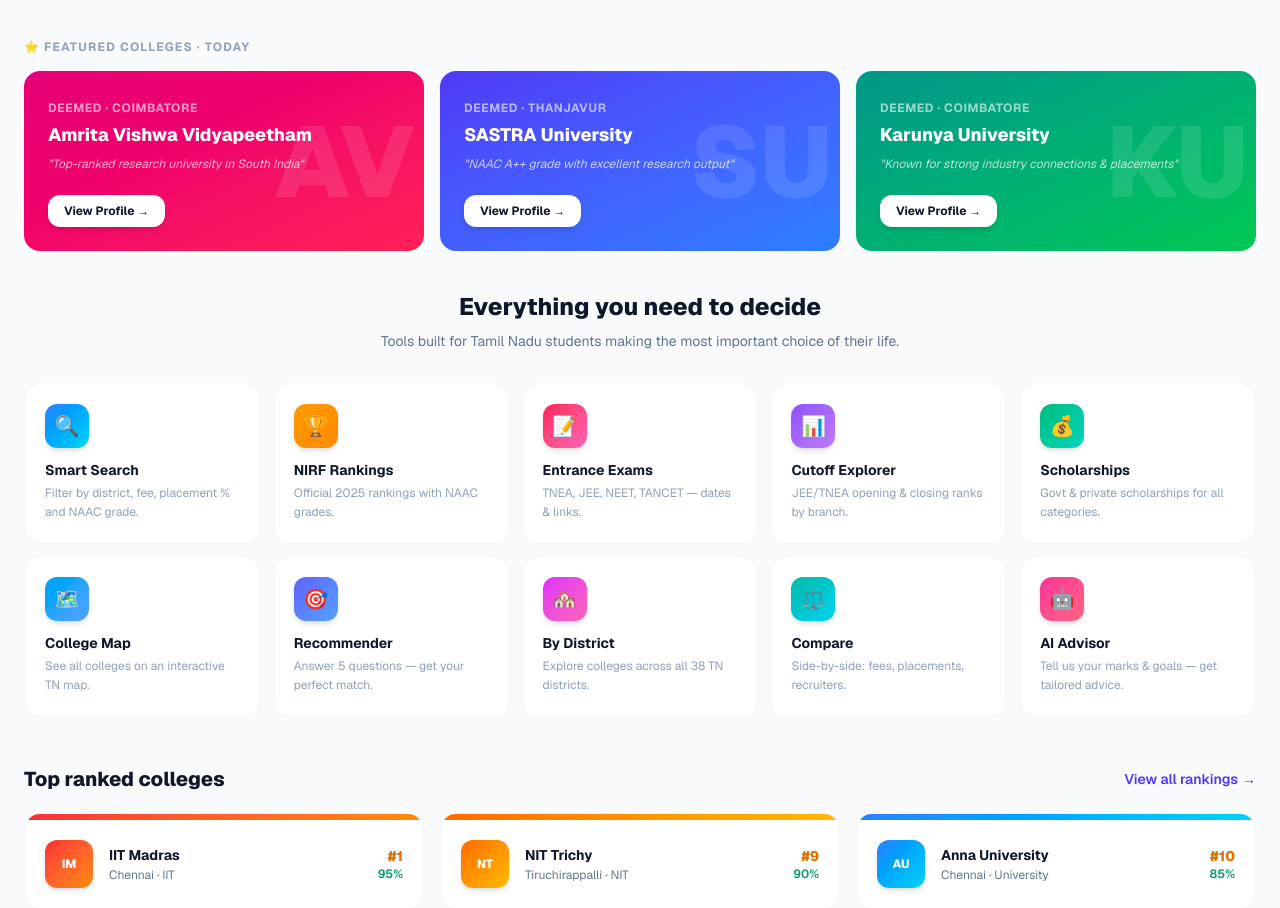
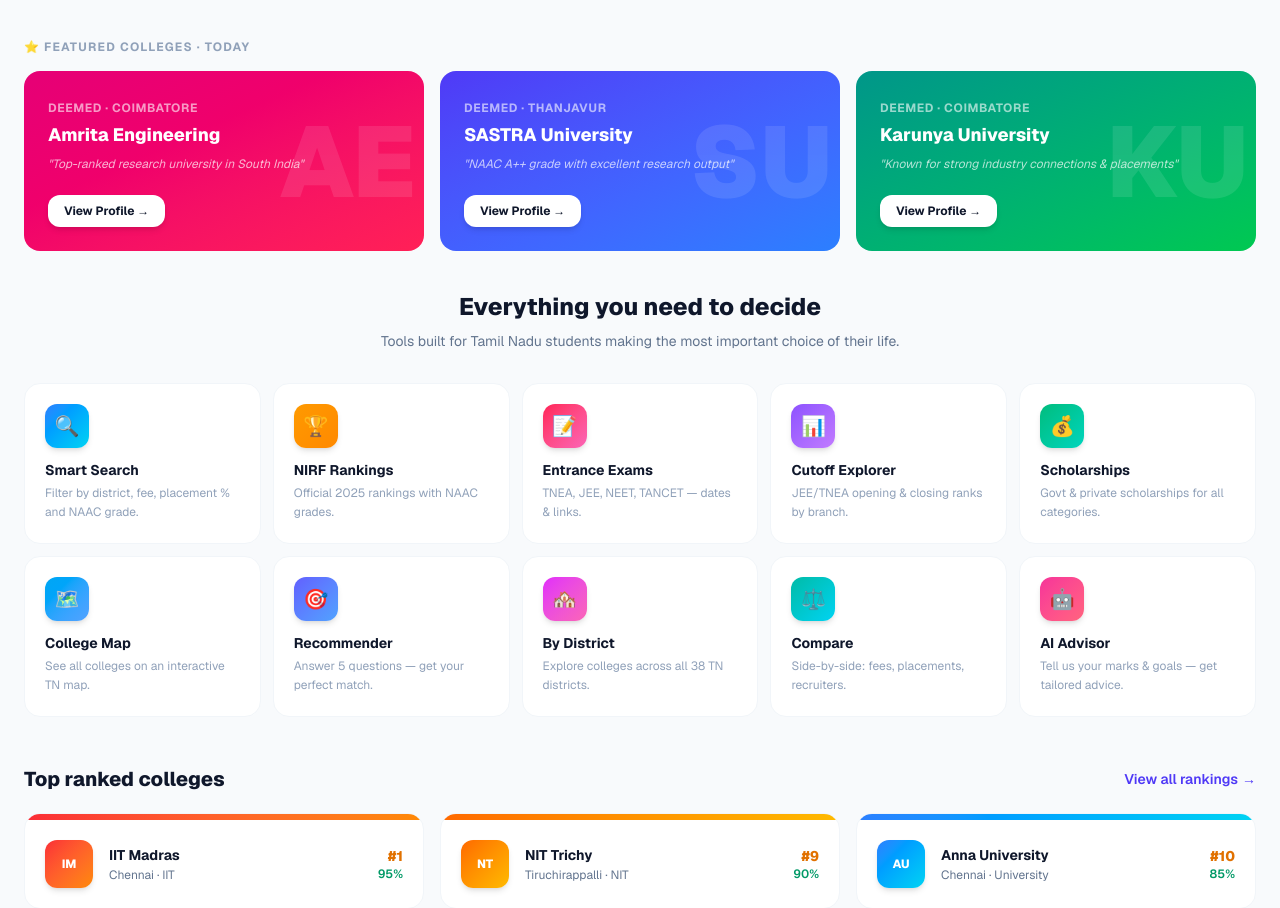
Before and after one commit to shafilahamed7/Pick-A-Degree, a Next.js app: page / in a window 1280 px wide. Shown: the part 862-1770 px from the top of the page. Built offline with nearby package versions, Linux system fonts and the light colour scheme.

Commit message:
Fix 404s: correct college slugs on home page (vit, amrita, sastra, karunya)

```diff
--- a/src/app/page.tsx
+++ b/src/app/page.tsx
@@ -20,7 +20,7 @@
   { name: "IIT Madras", city: "Chennai", type: "IIT", rank: 1, placement: "95%", slug: "iit-madras", color: "from-red-500 to-orange-400" },
   { name: "NIT Trichy", city: "Tiruchirappalli", type: "NIT", rank: 9, placement: "90%", slug: "nit-trichy", color: "from-orange-500 to-amber-400" },
   { name: "Anna University", city: "Chennai", type: "University", rank: 10, placement: "85%", slug: "anna-university", color: "from-blue-500 to-cyan-400" },
-  { name: "VIT Vellore", city: "Vellore", type: "Deemed", rank: 16, placement: "89%", slug: "vit-vellore", color: "from-emerald-500 to-teal-400" },
+  { name: "VIT Vellore", city: "Vellore", type: "Deemed", rank: 16, placement: "89%", slug: "vit-vellore-main", color: "from-emerald-500 to-teal-400" },
   { name: "SRM Institute", city: "Chennai", type: "Deemed", rank: 14, placement: "88%", slug: "srm-institute-of-science-and-technology", color: "from-violet-500 to-purple-400" },
   { name: "PSG College of Technology", city: "Coimbatore", type: "Autonomous", rank: 72, placement: "92%", slug: "psg-college-of-technology", color: "from-amber-500 to-yellow-400" },
 ];
@@ -41,12 +41,12 @@
   { name: "IIT Madras", slug: "iit-madras", type: "IIT", city: "Chennai", color: "from-red-600 to-orange-500", fact: "Ranked #1 in NIRF every year since 2016" },
   { name: "NIT Trichy", slug: "nit-trichy", type: "NIT", city: "Tiruchirappalli", color: "from-orange-600 to-amber-500", fact: "90%+ placements with top global recruiters" },
   { name: "Anna University", slug: "anna-university", type: "University", city: "Chennai", color: "from-blue-600 to-cyan-500", fact: "Affiliating university for 500+ colleges in TN" },
-  { name: "VIT Vellore", slug: "vit-vellore", type: "Deemed", city: "Vellore", color: "from-emerald-600 to-teal-500", fact: "Largest private university campus in India" },
+  { name: "VIT Vellore", slug: "vit-vellore-main", type: "Deemed", city: "Vellore", color: "from-emerald-600 to-teal-500", fact: "Largest private university campus in India" },
   { name: "PSG College of Technology", slug: "psg-college-of-technology", type: "Autonomous", city: "Coimbatore", color: "from-amber-600 to-yellow-500", fact: "92% placement rate with industry-leading labs" },
   { name: "SRM Institute", slug: "srm-institute-of-science-and-technology", type: "Deemed", city: "Chennai", color: "from-violet-600 to-purple-500", fact: "Top 50 in NIRF with 88% placement rate" },
-  { name: "Amrita Vishwa Vidyapeetham", slug: "amrita-vishwa-vidyapeetham", type: "Deemed", city: "Coimbatore", color: "from-pink-600 to-rose-500", fact: "Top-ranked research university in South India" },
-  { name: "SASTRA University", slug: "sastra-university", type: "Deemed", city: "Thanjavur", color: "from-indigo-600 to-blue-500", fact: "NAAC A++ grade with excellent research output" },
-  { name: "Karunya University", slug: "karunya-university", type: "Deemed", city: "Coimbatore", color: "from-teal-600 to-green-500", fact: "Known for strong industry connections & placements" },
+  { name: "Amrita Engineering", slug: "amrita-school-of-engineering-coimbatore", type: "Deemed", city: "Coimbatore", color: "from-pink-600 to-rose-500", fact: "Top-ranked research university in South India" },
+  { name: "SASTRA University", slug: "sastra-deemed-university", type: "Deemed", city: "Thanjavur", color: "from-indigo-600 to-blue-500", fact: "NAAC A++ grade with excellent research output" },
+  { name: "Karunya University", slug: "karunya-institute-of-technology-and-sciences", type: "Deemed", city: "Coimbatore", color: "from-teal-600 to-green-500", fact: "Known for strong industry connections & placements" },
 ];
 
 function getFeatured() {
```
